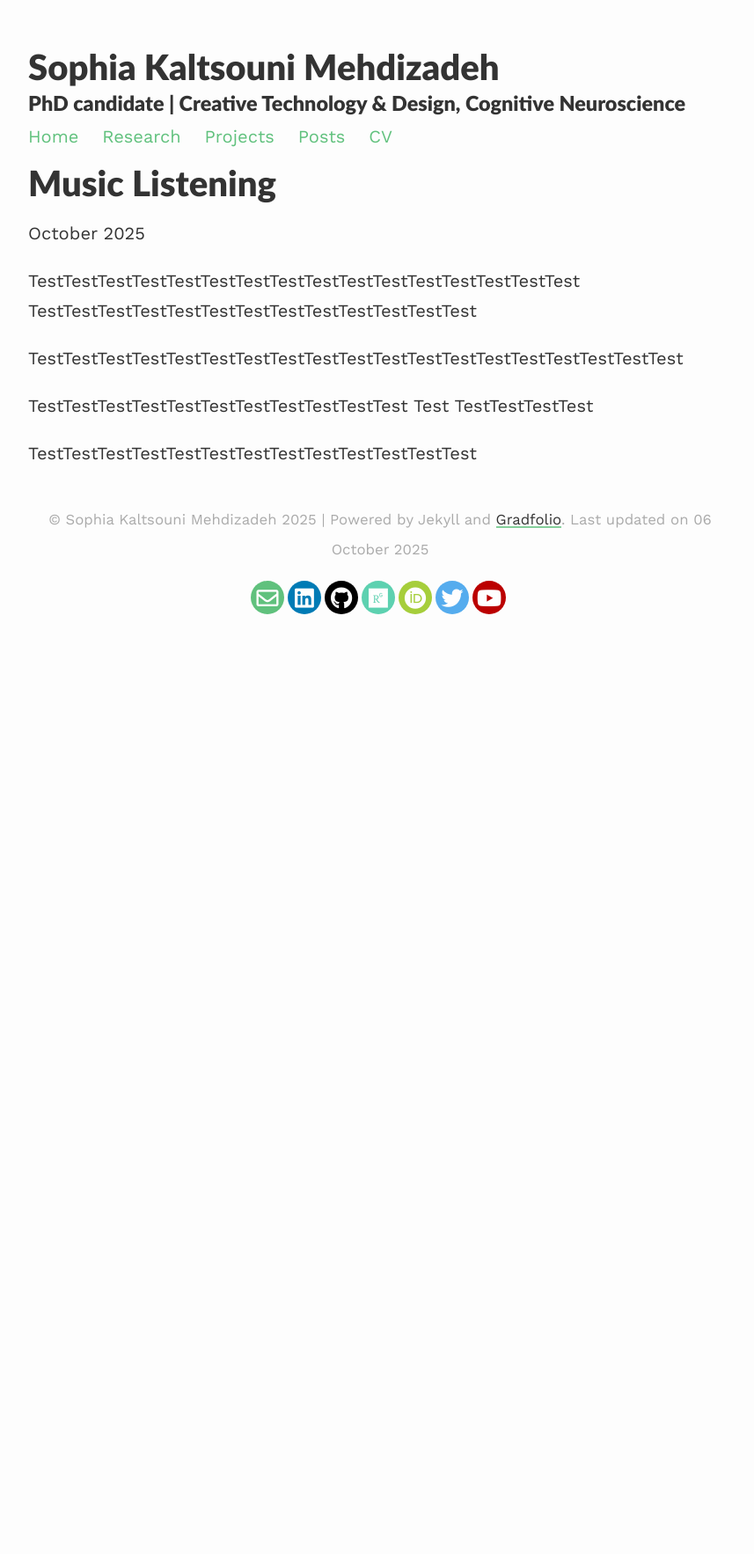
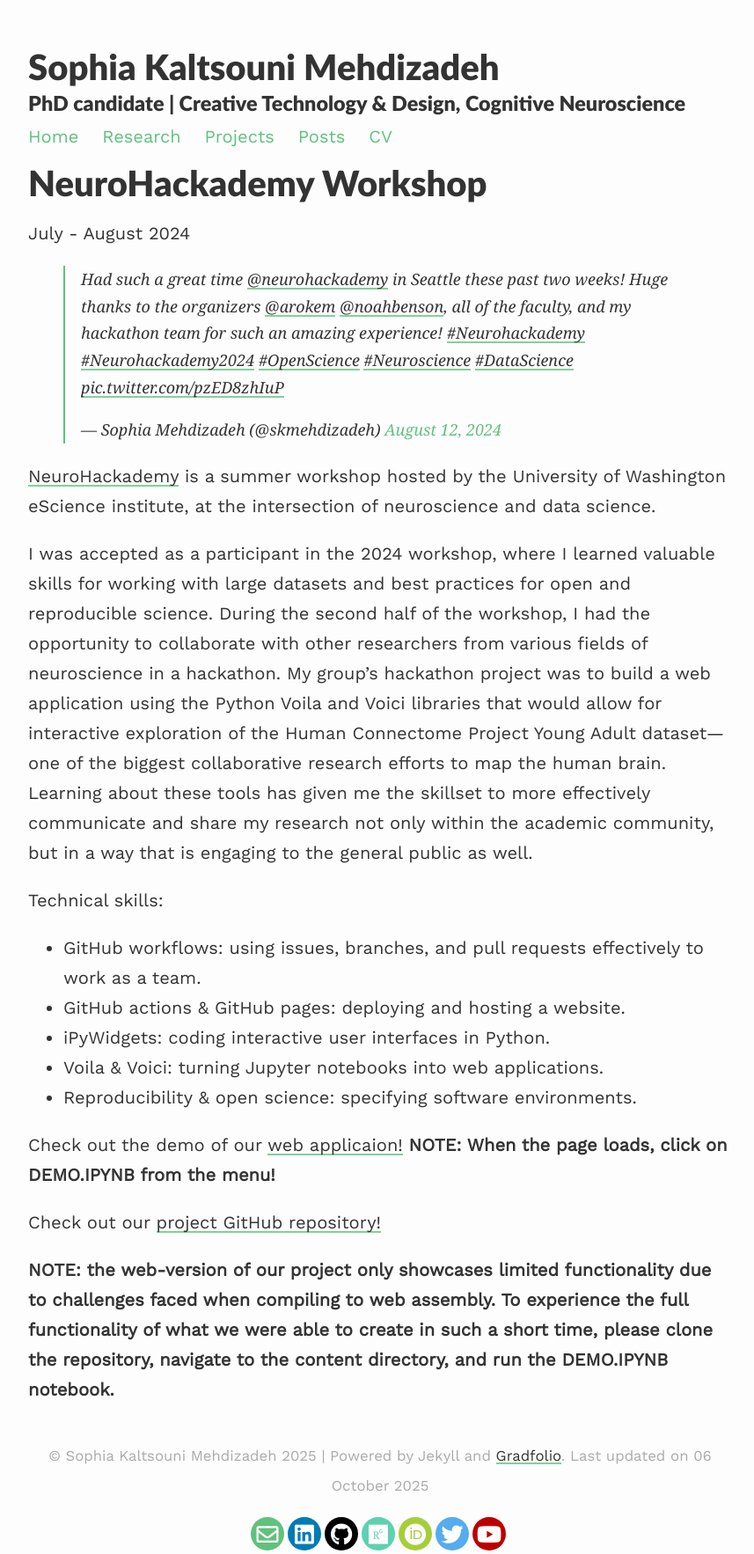
Before and after one commit to smehdizadeh/smehdizadeh.github.io, a Jekyll site: the page built from _posts/2025-10-10-Music.md, in a window 1280 px wide. Shown: the whole page at 88% size, without its empty margins (208-1065 px from the left). Built offline with Jekyll 4.4.1, drawn with Linux system fonts in a browser that asks for light colours; nearby versions of some CDN libraries; comment, search, counter and statistics services are not loaded; before the commit the page ends 980 px from its top, so only the background shows below that.

Commit message:
Update 2025-10-10-Music.md

```diff
--- a/_posts/2025-10-10-Music.md
+++ b/_posts/2025-10-10-Music.md
@@ -1,17 +1,25 @@
 ---
 layout: post
-title: "Music Listening"
+title: "NeuroHackademy Workshop"
 ---
 
-October 2025
+July - August 2024
 
-TestTestTestTestTestTestTestTestTestTestTestTestTestTestTestTest
-TestTestTestTestTestTestTestTestTestTestTestTestTest
+<blockquote class="twitter-tweet"><p lang="en" dir="ltr">Had such a great time <a href="https://twitter.com/neurohackademy?ref_src=twsrc%5Etfw">@neurohackademy</a> in Seattle these past two weeks! Huge thanks to the organizers <a href="https://twitter.com/arokem?ref_src=twsrc%5Etfw">@arokem</a> <a href="https://twitter.com/noahbenson?ref_src=twsrc%5Etfw">@noahbenson</a>, all of the faculty, and my hackathon team for such an amazing experience! <a href="https://twitter.com/hashtag/Neurohackademy?src=hash&amp;ref_src=twsrc%5Etfw">#Neurohackademy</a> <a href="https://twitter.com/hashtag/Neurohackademy2024?src=hash&amp;ref_src=twsrc%5Etfw">#Neurohackademy2024</a> <a href="https://twitter.com/hashtag/OpenScience?src=hash&amp;ref_src=twsrc%5Etfw">#OpenScience</a> <a href="https://twitter.com/hashtag/Neuroscience?src=hash&amp;ref_src=twsrc%5Etfw">#Neuroscience</a> <a href="https://twitter.com/hashtag/DataScience?src=hash&amp;ref_src=twsrc%5Etfw">#DataScience</a> <a href="https://t.co/pzED8zhIuP">pic.twitter.com/pzED8zhIuP</a></p>&mdash; Sophia Mehdizadeh (@skmehdizadeh) <a href="https://twitter.com/skmehdizadeh/status/1823126080800088112?ref_src=twsrc%5Etfw">August 12, 2024</a></blockquote> <script async src="https://platform.twitter.com/widgets.js" charset="utf-8"></script>
 
-TestTestTestTestTestTestTestTestTestTestTestTestTestTestTestTestTestTestTest
+[NeuroHackademy](https://neurohackademy.org/) is a summer workshop hosted by the University of Washington eScience institute, at the intersection of neuroscience and data science.
 
-TestTestTestTestTestTestTestTestTestTestTest
-Test
-TestTestTestTest
+I was accepted as a participant in the 2024 workshop, where I learned valuable skills for working with large datasets and best practices for open and reproducible science. During the second half of the workshop, I had the opportunity to collaborate with other researchers from various fields of neuroscience in a hackathon. My group’s hackathon project was to build a web application using the Python Voila and Voici libraries that would allow for interactive exploration of the Human Connectome Project Young Adult dataset—one of the biggest collaborative research efforts to map the human brain. Learning about these tools has given me the skillset to more effectively communicate and share my research not only within the academic community, but in a way that is engaging to the general public as well.
 
-TestTestTestTestTestTestTestTestTestTestTestTestTest
+Technical skills:
+- GitHub workflows: using issues, branches, and pull requests effectively to work as a team.
+- GitHub actions & GitHub pages: deploying and hosting a website.
+- iPyWidgets: coding interactive user interfaces in Python.
+- Voila & Voici: turning Jupyter notebooks into web applications.
+- Reproducibility & open science: specifying software environments.
+
+Check out the demo of our [web applicaion!](https://neurohackademy2024.github.io/neuro-nav) **NOTE: When the page loads, click on DEMO.IPYNB from the  menu!**
+
+Check out our [project GitHub repository!](https://github.com/NeuroHackademy2024/neuro-nav)
+
+**NOTE: the web-version of our project only showcases limited functionality due to challenges faced when compiling to web assembly. To experience the full functionality of what we were able to create in such a short time, please clone the repository, navigate to the content directory, and run the DEMO.IPYNB notebook.**
```
